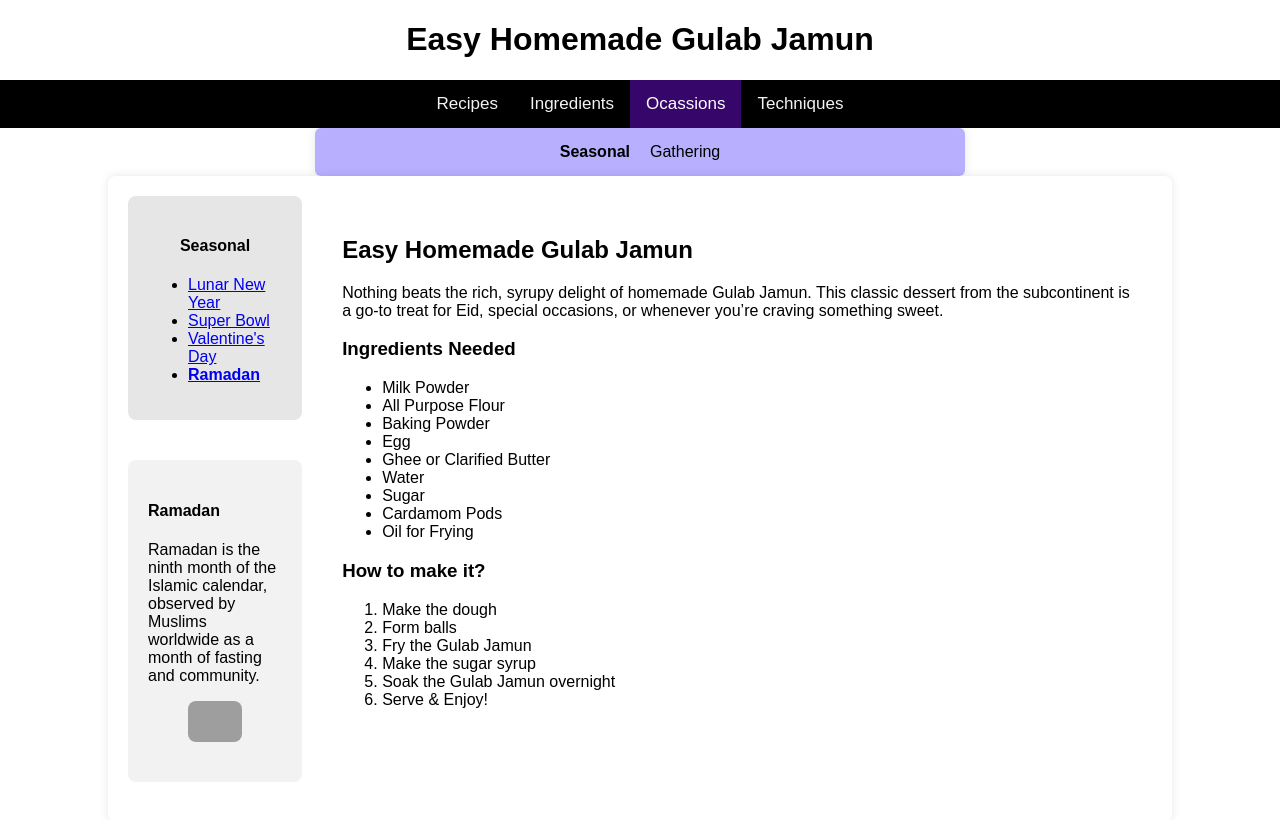
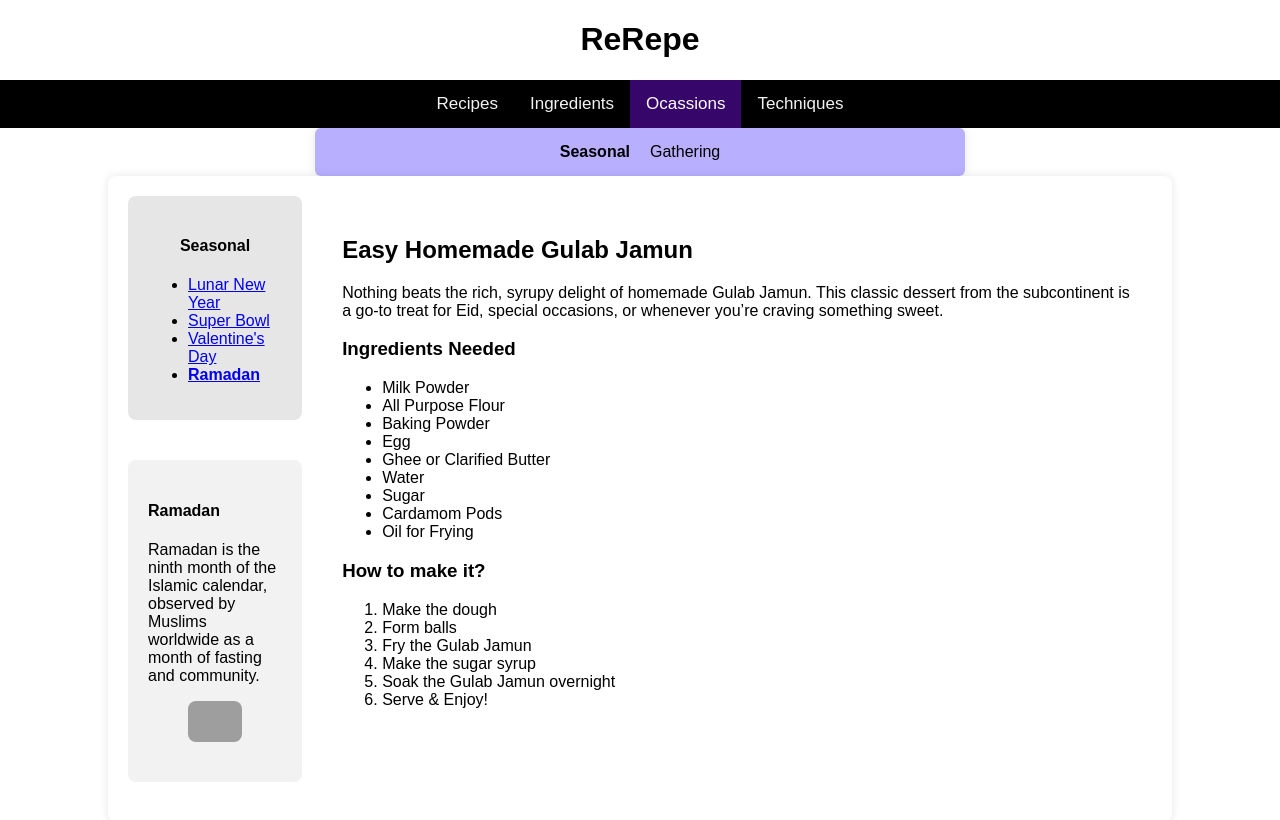
Before and after one commit to Mr-Faiza/FM_WebDev, a plain HTML site: page week02/Recipeweb.html in a window 1280 px wide. Drawn offline with Linux system fonts and the light colour scheme; grey boxes are pictures that could not be loaded.

Commit message:
Final HW week 02

```diff
--- a/week02/Recipeweb.html
+++ b/week02/Recipeweb.html
@@ -4,7 +4,7 @@
     <title>ReRepe</title>
   </head>
 <body>
-<h1 style="text-align:center;">Easy Homemade Gulab Jamun</h1>
+<h1 style="text-align:center;">ReRepe</h1>
 
 <!-- Style includes the stylying choices of the different section -->
 <!-- .name includes the different classes we created and the style we are assigning to them -->
```
